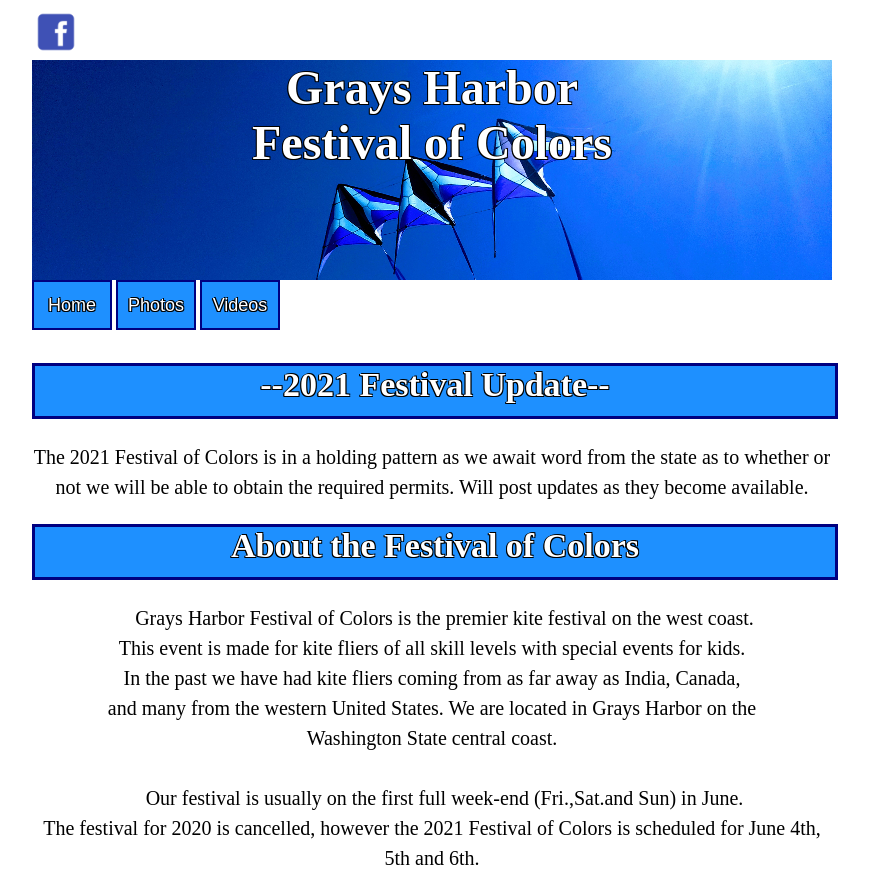
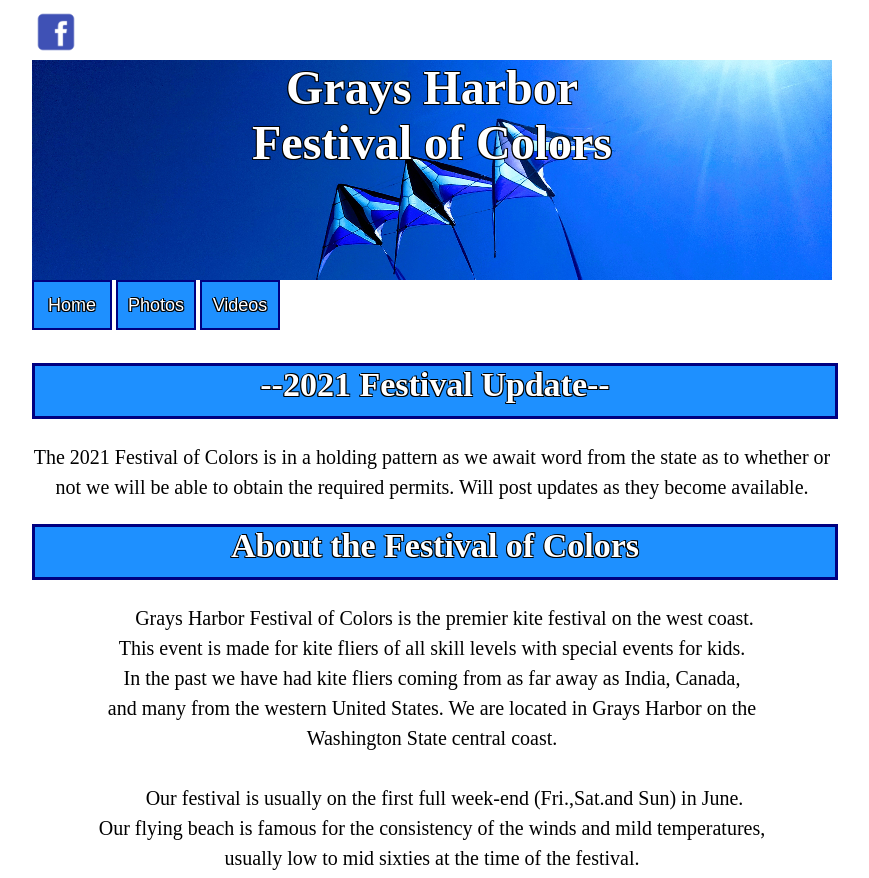
Before and after one commit to kyleb13/kyleb13.github.io, a Jekyll site: the page index.html, which Jekyll copies as it is, in a window 1280 px wide. Shown: the top 878 px of the page, without its empty margins (208-1077 px from the left). Built offline with Jekyll 4.4.1, drawn with Linux system fonts in a browser that asks for light colours.

Commit message:
removed a reference to 2021 festival

```diff
--- a/index.html
+++ b/index.html
@@ -128,8 +128,7 @@
                         and many from the western United States. We are located in Grays Harbor on the<br/>
                         Washington State central coast.<br/><br/>
                         &emsp; Our festival is usually on the first full week-end (Fri.,Sat.and Sun) in June.<br/>
-                        The festival for 2020 is cancelled, however the 2021 Festival of Colors is scheduled for June 4th, 5th and 6th.</br> Our flying
-                        beach is famous for the consistency of the winds and mild temperatures, <br/>
+                         Our flying beach is famous for the consistency of the winds and mild temperatures, <br/>
                         usually low to mid sixties at the time of the festival. </p>
                     <iframe id="slideshow" src="https://docs.google.com/presentation/d/e/2PACX-1vQgR8_gZrxjnr1wLJg_kN6SKy6c-jff61SMoiAo8nIX7f4Har3Mve1buSLP0Ss0_oAVbN46VPXCfl8L/embed?start=true&loop=true&delayms=3000" frameborder="0" width="800" height="479" allowfullscreen="true" mozallowfullscreen="true" webkitallowfullscreen="true"></iframe>
             </div>
```
